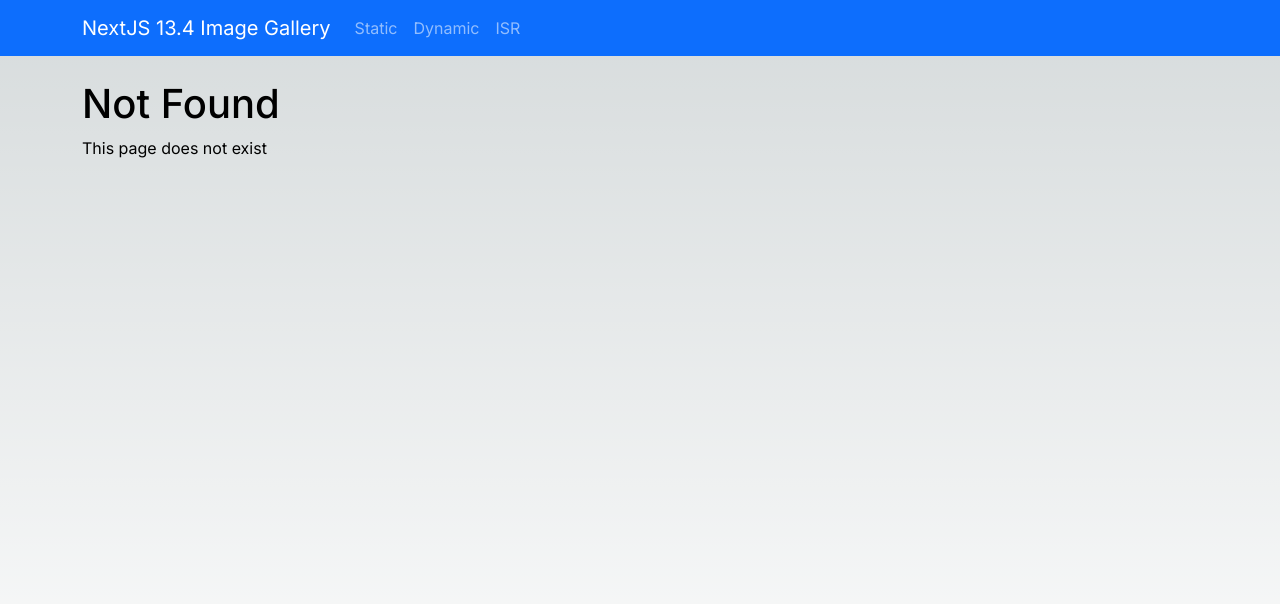
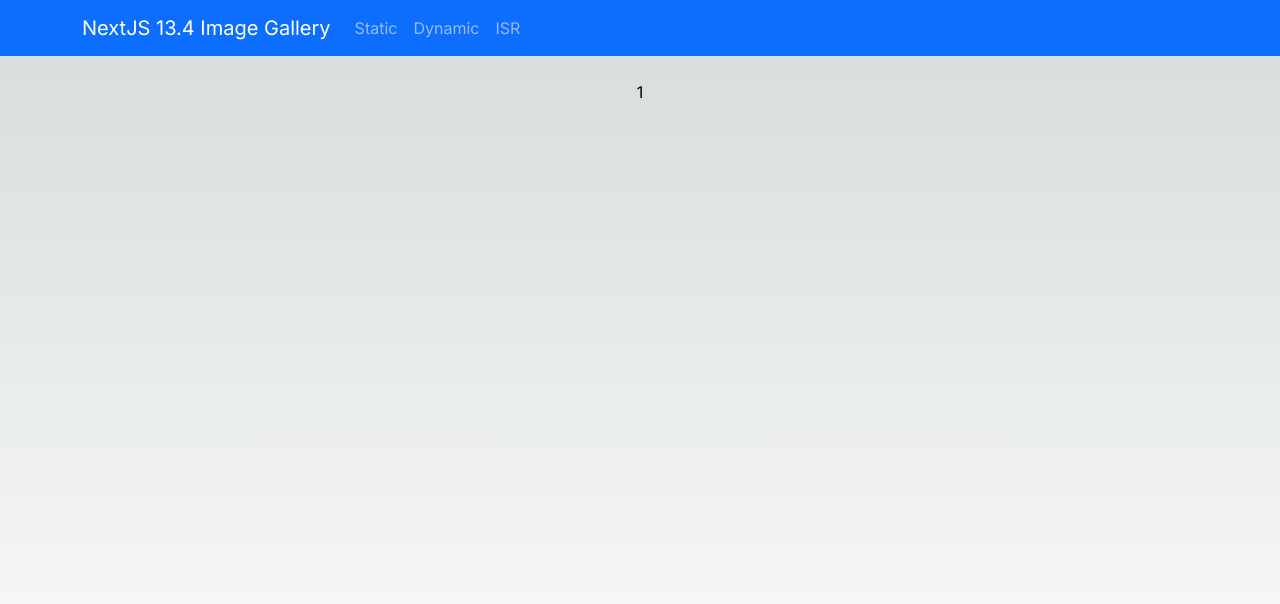
Before and after one commit to albibenni/next-app-playground, a Next.js app: page /topic/1 in a window 1280 px wide. Before the commit this address had no page. Shown: the top 604 px of the page. Built offline with nearby package versions, Linux system fonts and the light colour scheme.

Commit message:
wip page dynamic

```diff
--- /dev/null
+++ b/src/app/(SSR)/topic/[topic]/page.tsx
@@ -0,0 +1,16 @@
+export const metadata = {
+  title: 'Dynamic fetching - Next.js sandbox 13.4',
+};
+
+interface PageProps {
+  params: {
+    // [topic variable]
+    topic: string;
+  };
+  // searchParams: { [key: string]: string | string[] | undefined },
+}
+
+// export const revalidate = 0;
+export default async function page({ params: { topic } }: PageProps) {
+  return <div className="d-flex flex-column align-items-center">{topic}</div>;
+}
--- a/src/app/error.tsx
+++ b/src/app/error.tsx
@@ -1,6 +1,6 @@
-"use client";
+'use client';
 
-import { Button } from "react-bootstrap";
+import { Button } from 'react-bootstrap';
 
 interface ErrorPageProps {
   error: Error;
```
